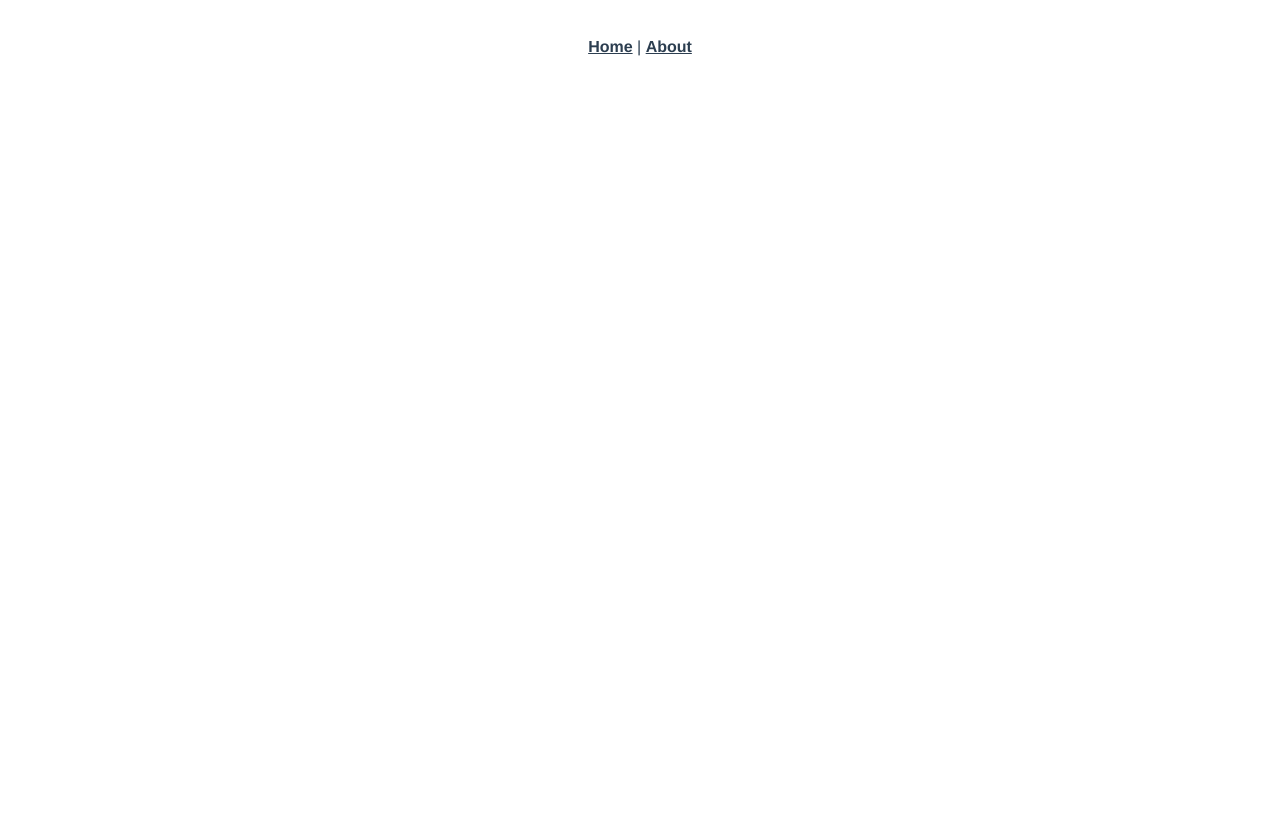
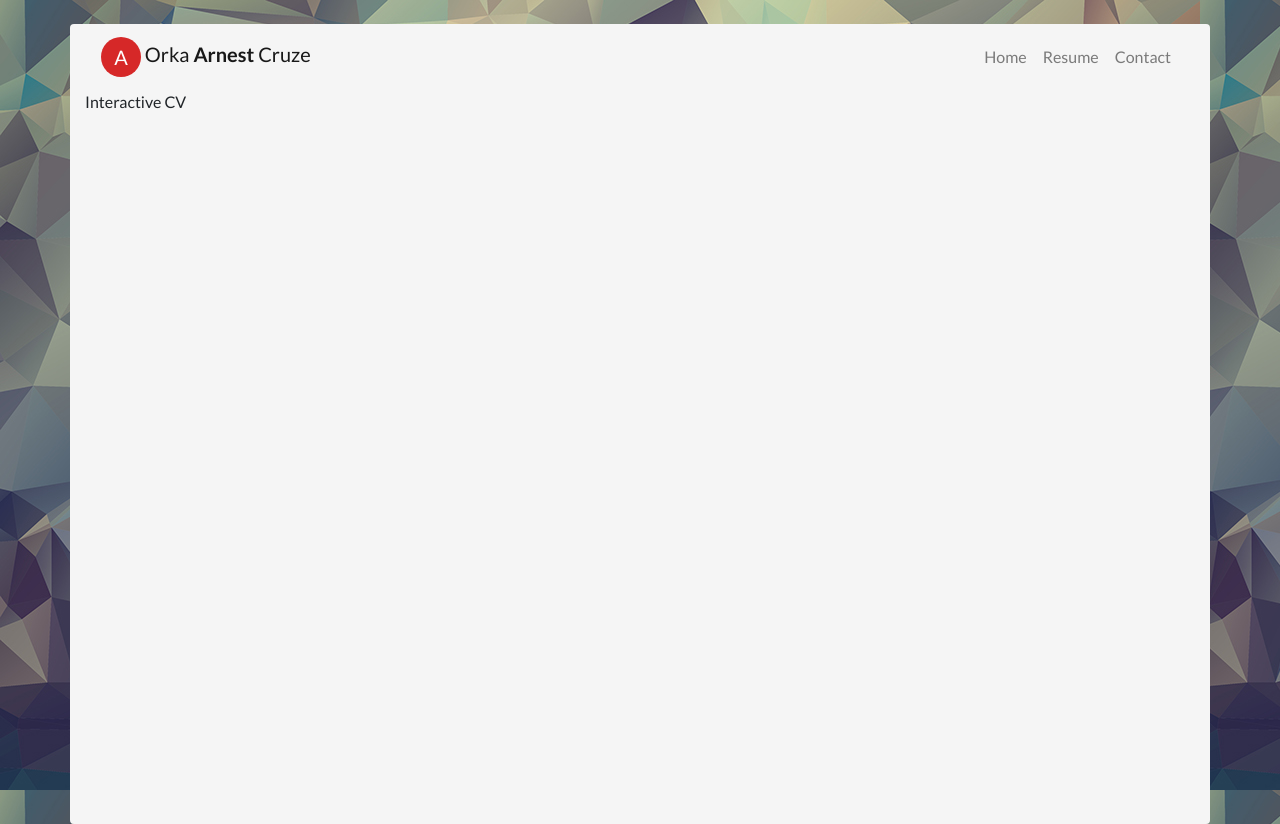
Before and after one commit to ocruze/portfolio, a Vue app: page /cv/interactive in a window 1280 px wide. Before the commit the page ends 800 px from the top, so only its background shows below. Built offline with nearby package versions, Linux system fonts and the light colour scheme.

Commit message:
initial navbar

```diff
--- a/package.json
+++ b/package.json
@@ -8,6 +8,7 @@
     "lint": "vue-cli-service lint"
   },
   "dependencies": {
+    "bootstrap-vue": "^2.16.0",
     "core-js": "^3.6.5",
     "vue": "^2.6.11",
     "vue-router": "^3.2.0",
--- a/src/App.vue
+++ b/src/App.vue
@@ -1,32 +1,40 @@
 <template>
-  <div id="app">
-    <div id="nav">
-      <router-link to="/">Home</router-link> |
-      <router-link to="/about">About</router-link>
-    </div>
-    <router-view/>
+  <div id="app" class="container mt-4 rounded">
+    <b-navbar toggleable="lg">
+      <b-navbar-brand to="/">
+        <b-avatar text="A"></b-avatar>&nbsp;Orka
+        <strong>Arnest</strong> Cruze
+      </b-navbar-brand>
+
+      <b-navbar-toggle target="nav-collapse"></b-navbar-toggle>
+
+      <b-collapse id="nav-collapse" is-nav>
+        <b-navbar-nav class="ml-auto">
+          <b-nav-item to="/">Home</b-nav-item>
+          <b-nav-item to="/cv/interactive">Resume</b-nav-item>
+          <b-nav-item to="/contact">Contact</b-nav-item>
+        </b-navbar-nav>
+      </b-collapse>
+    </b-navbar>
+    <router-view />
   </div>
 </template>
 
 <style lang="scss">
 #app {
-  font-family: Avenir, Helvetica, Arial, sans-serif;
+  font-family: "Lato", sans-serif;
   -webkit-font-smoothing: antialiased;
   -moz-osx-font-smoothing: grayscale;
-  text-align: center;
-  color: #2c3e50;
+
+  height: 800px;
+  background-color: whitesmoke;
 }
 
-#nav {
-  padding: 30px;
+router-link-exact-active {
+  color: #42b983;
+}
 
-  a {
-    font-weight: bold;
-    color: #2c3e50;
-
-    &.router-link-exact-active {
-      color: #42b983;
-    }
-  }
+body {
+  background-image: url("assets/background.jpg");
 }
 </style>
--- /dev/null
+++ b/src/assets/scss/_variables.scss
@@ -0,0 +1,52 @@
+// fonts
+$font-primary: 'Raleway', sans-serif;
+
+// colours
+/* SCSS HEX */
+$prussian-blue: #003049ff;
+$maximum-red: #d62828ff;
+$orange: #f77f00ff;
+$maximum-yellow-red: #fcbf49ff;
+$mantis: #8cd867ff;
+$emerald: #2fbf71ff;
+$bottle-green: #0b6e4fff;
+$gainsboro: #e0e0e2ff;
+
+/* SCSS HSL */
+$prussian-blue: hsla(201, 100%, 14%, 1);
+$maximum-red: hsla(0, 69%, 50%, 1);
+$orange: hsla(31, 100%, 48%, 1);
+$maximum-yellow-red: hsla(40, 97%, 64%, 1);
+$mantis: hsla(100, 59%, 63%, 1);
+$emerald: hsla(147, 61%, 47%, 1);
+$bottle-green: hsla(161, 82%, 24%, 1);
+$gainsboro: hsla(240, 3%, 88%, 1);
+
+/* SCSS RGB */
+$prussian-blue: rgba(0, 48, 73, 1);
+$maximum-red: rgba(214, 40, 40, 1);
+$orange: rgba(247, 127, 0, 1);
+$maximum-yellow-red: rgba(252, 191, 73, 1);
+$mantis: rgba(140, 216, 103, 1);
+$emerald: rgba(47, 191, 113, 1);
+$bottle-green: rgba(11, 110, 79, 1);
+$gainsboro: rgba(224, 224, 226, 1);
+
+/* SCSS Gradient */
+$gradient-top: linear-gradient(0deg, #003049ff, #d62828ff, #f77f00ff, #fcbf49ff, #8cd867ff, #2fbf71ff, #0b6e4fff, #e0e0e2ff);
+$gradient-right: linear-gradient(90deg, #003049ff, #d62828ff, #f77f00ff, #fcbf49ff, #8cd867ff, #2fbf71ff, #0b6e4fff, #e0e0e2ff);
+$gradient-bottom: linear-gradient(180deg, #003049ff, #d62828ff, #f77f00ff, #fcbf49ff, #8cd867ff, #2fbf71ff, #0b6e4fff, #e0e0e2ff);
+$gradient-left: linear-gradient(270deg, #003049ff, #d62828ff, #f77f00ff, #fcbf49ff, #8cd867ff, #2fbf71ff, #0b6e4fff, #e0e0e2ff);
+$gradient-top-right: linear-gradient(45deg, #003049ff, #d62828ff, #f77f00ff, #fcbf49ff, #8cd867ff, #2fbf71ff, #0b6e4fff, #e0e0e2ff);
+$gradient-bottom-right: linear-gradient(135deg, #003049ff, #d62828ff, #f77f00ff, #fcbf49ff, #8cd867ff, #2fbf71ff, #0b6e4fff, #e0e0e2ff);
+$gradient-top-left: linear-gradient(225deg, #003049ff, #d62828ff, #f77f00ff, #fcbf49ff, #8cd867ff, #2fbf71ff, #0b6e4fff, #e0e0e2ff);
+$gradient-bottom-left: linear-gradient(315deg, #003049ff, #d62828ff, #f77f00ff, #fcbf49ff, #8cd867ff, #2fbf71ff, #0b6e4fff, #e0e0e2ff);
+$gradient-radial: radial-gradient(#003049ff, #d62828ff, #f77f00ff, #fcbf49ff, #8cd867ff, #2fbf71ff, #0b6e4fff, #e0e0e2ff);
+
+
+$primary: $prussian-blue;
+$secondary: $maximum-red;
+$success: $bottle-green;
+$warning: $orange;
+$info: $maximum-yellow-red;
+$light: $gainsboro;
--- /dev/null
+++ b/src/assets/scss/custom.scss
@@ -0,0 +1,2 @@
+@import 'node_modules/bootstrap/scss/bootstrap';
+@import 'node_modules/bootstrap-vue/src/index.scss';
--- /dev/null
+++ b/src/assets/scss/index.scss
@@ -0,0 +1,8 @@
+// fonts
+@import url('https://fonts.googleapis.com/css2?family=Raleway:wght@400;700&display=swap');
+@import url('https://fonts.googleapis.com/css2?family=Lato:wght@400;700&display=swap');
+
+// global
+@import 'variables';
+
+@import 'custom';
--- a/src/components/HelloWorld.vue
+++ /dev/null
@@ -1,60 +0,0 @@
-<template>
-  <div class="hello">
-    <h1>{{ msg }}</h1>
-    <p>
-      For a guide and recipes on how to configure / customize this project,<br>
-      check out the
-      <a href="https://cli.vuejs.org" target="_blank" rel="noopener">vue-cli documentation</a>.
-    </p>
-    <h3>Installed CLI Plugins</h3>
-    <ul>
-      <li><a href="https://github.com/vuejs/vue-cli/tree/dev/packages/%40vue/cli-plugin-babel" target="_blank" rel="noopener">babel</a></li>
-      <li><a href="https://github.com/vuejs/vue-cli/tree/dev/packages/%40vue/cli-plugin-router" target="_blank" rel="noopener">router</a></li>
-      <li><a href="https://github.com/vuejs/vue-cli/tree/dev/packages/%40vue/cli-plugin-vuex" target="_blank" rel="noopener">vuex</a></li>
-      <li><a href="https://github.com/vuejs/vue-cli/tree/dev/packages/%40vue/cli-plugin-eslint" target="_blank" rel="noopener">eslint</a></li>
-    </ul>
-    <h3>Essential Links</h3>
-    <ul>
-      <li><a href="https://vuejs.org" target="_blank" rel="noopener">Core Docs</a></li>
-      <li><a href="https://forum.vuejs.org" target="_blank" rel="noopener">Forum</a></li>
-      <li><a href="https://chat.vuejs.org" target="_blank" rel="noopener">Community Chat</a></li>
-      <li><a href="https://twitter.com/vuejs" target="_blank" rel="noopener">Twitter</a></li>
-      <li><a href="https://news.vuejs.org" target="_blank" rel="noopener">News</a></li>
-    </ul>
-    <h3>Ecosystem</h3>
-    <ul>
-      <li><a href="https://router.vuejs.org" target="_blank" rel="noopener">vue-router</a></li>
-      <li><a href="https://vuex.vuejs.org" target="_blank" rel="noopener">vuex</a></li>
-      <li><a href="https://github.com/vuejs/vue-devtools#vue-devtools" target="_blank" rel="noopener">vue-devtools</a></li>
-      <li><a href="https://vue-loader.vuejs.org" target="_blank" rel="noopener">vue-loader</a></li>
-      <li><a href="https://github.com/vuejs/awesome-vue" target="_blank" rel="noopener">awesome-vue</a></li>
-    </ul>
-  </div>
-</template>
-
-<script>
-export default {
-  name: 'HelloWorld',
-  props: {
-    msg: String
-  }
-}
-</script>
-
-<!-- Add "scoped" attribute to limit CSS to this component only -->
-<style scoped lang="scss">
-h3 {
-  margin: 40px 0 0;
-}
-ul {
-  list-style-type: none;
-  padding: 0;
-}
-li {
-  display: inline-block;
-  margin: 0 10px;
-}
-a {
-  color: #42b983;
-}
-</style>
--- a/src/router/index.js
+++ b/src/router/index.js
@@ -1,6 +1,7 @@
 import Vue from 'vue'
 import VueRouter from 'vue-router'
 import Home from '../views/Home.vue'
+import InteractiveCV from '../views/InteractiveCV.vue'
 
 Vue.use(VueRouter)
 
@@ -11,13 +12,11 @@ const routes = [
     component: Home
   },
   {
-    path: '/about',
-    name: 'About',
-    // route level code-splitting
-    // this generates a separate chunk (about.[hash].js) for this route
-    // which is lazy-loaded when the route is visited.
-    component: () => import(/* webpackChunkName: "about" */ '../views/About.vue')
+    path: '/cv/interactive',
+    name: 'cv-interactive',
+    component: InteractiveCV
   }
+
 ]
 
 const router = new VueRouter({
--- a/src/views/About.vue
+++ /dev/null
@@ -1,5 +0,0 @@
-<template>
-  <div class="about">
-    <h1>This is an about page</h1>
-  </div>
-</template>
--- a/src/views/Home.vue
+++ b/src/views/Home.vue
@@ -1,18 +1,15 @@
 <template>
   <div class="home">
-    <img alt="Vue logo" src="../assets/logo.png">
-    <HelloWorld msg="Welcome to Your Vue.js App"/>
+    <b-jumbotron header="BootstrapVue" lead="Bootstrap v4 Components for Vue.js 2">
+    <p>For more information visit website</p>
+    <b-button variant="primary" href="#">More Info</b-button>
+  </b-jumbotron>
   </div>
 </template>
 
 <script>
-// @ is an alias to /src
-import HelloWorld from '@/components/HelloWorld.vue'
-
 export default {
   name: 'Home',
-  components: {
-    HelloWorld
-  }
+  components: {}
 }
 </script>
--- /dev/null
+++ b/src/views/InteractiveCV.vue
@@ -0,0 +1,15 @@
+<template>
+  <div>
+    Interactive CV
+  </div>
+</template>
+
+<script>
+export default {
+
+}
+</script>
+
+<style scoped>
+
+</style>
```
Also changed, not shown: src/main.js (+7 -0 lines), src/assets/background.jpg (added), 1 other file (tests, documents, lock files or other folders).
